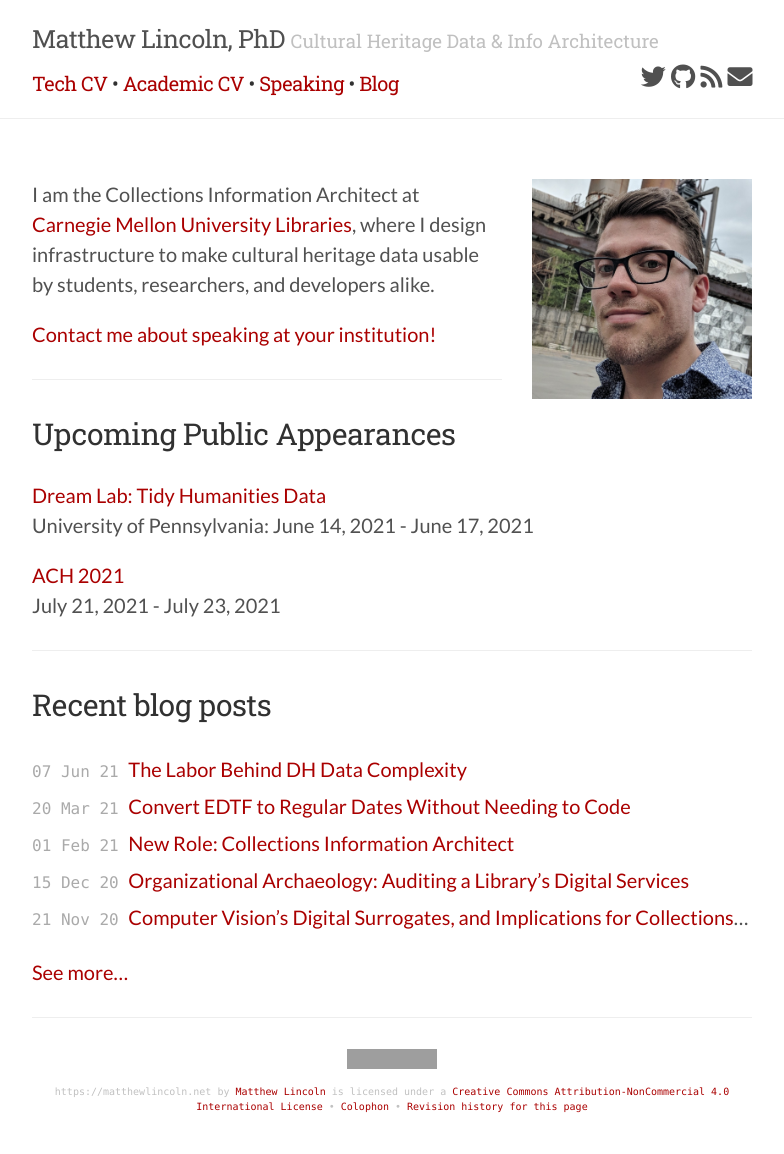
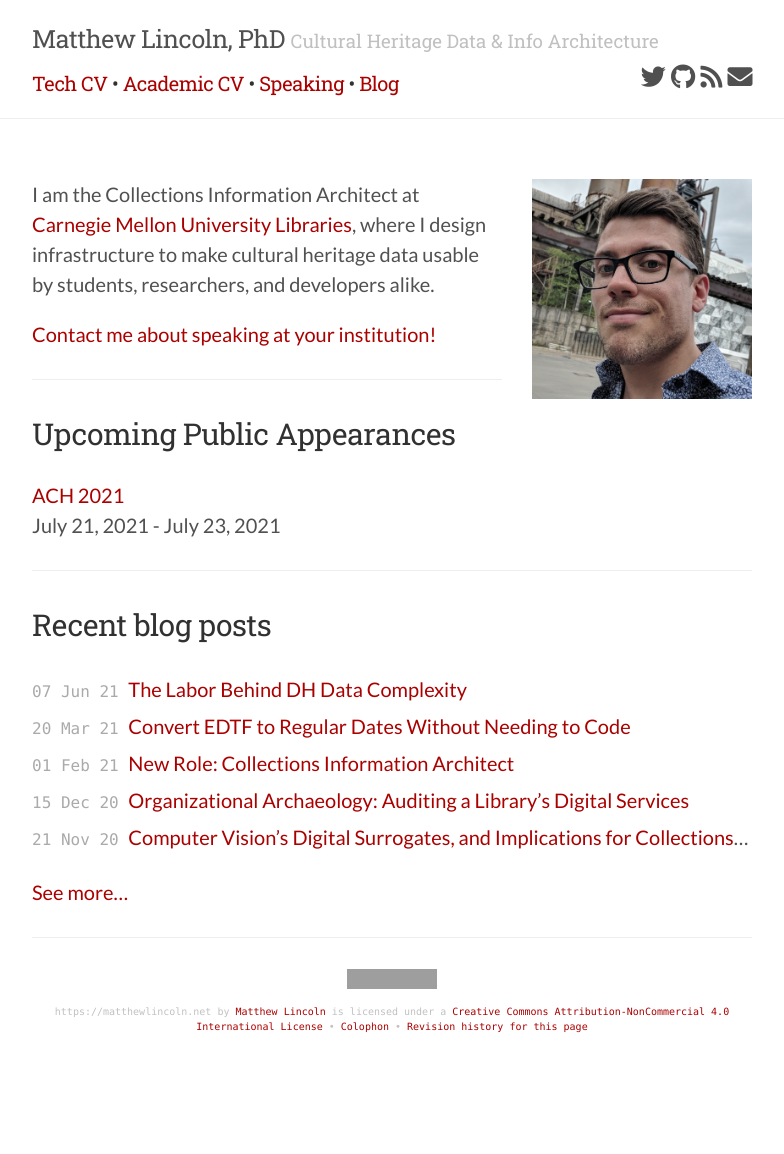
Before and after one commit to mdlincoln/mdlincoln.github.io, a Jekyll site: the page built from index.md, in a window 1280 px wide. Shown: the whole page, without its empty margins (248-1032 px from the left). Built offline with Jekyll 4.4.1, drawn with Linux system fonts in a browser that asks for light colours; nearby versions of some CDN libraries; after the commit the page ends 1074 px from its top, so only the background shows below that; grey boxes are pictures that could not be loaded.

Commit message:
dream lab over

```diff
--- a/_data/travel.yaml
+++ b/_data/travel.yaml
@@ -1,10 +1,4 @@
 entries:
-  - venue: |
-      Dream Lab: Tidy Humanities Data
-    location: University of Pennsylvania
-    datestart: 2021-06-14
-    dateend: 2021-06-17
-    url: https://web.sas.upenn.edu/dream-lab/tidy-data-2021/
   - venue: |
       ACH 2021
     datestart: 2021-07-21
```
